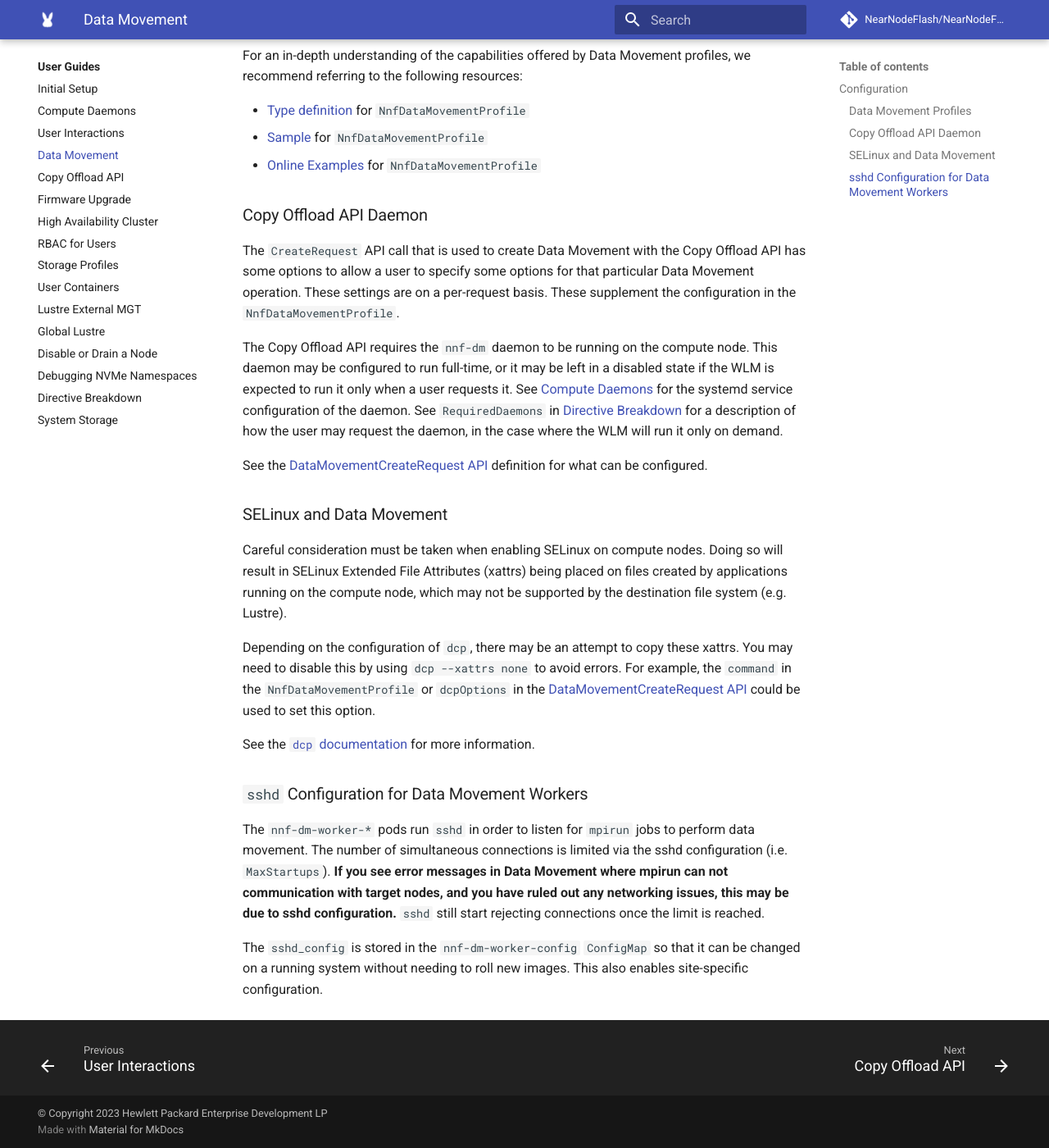
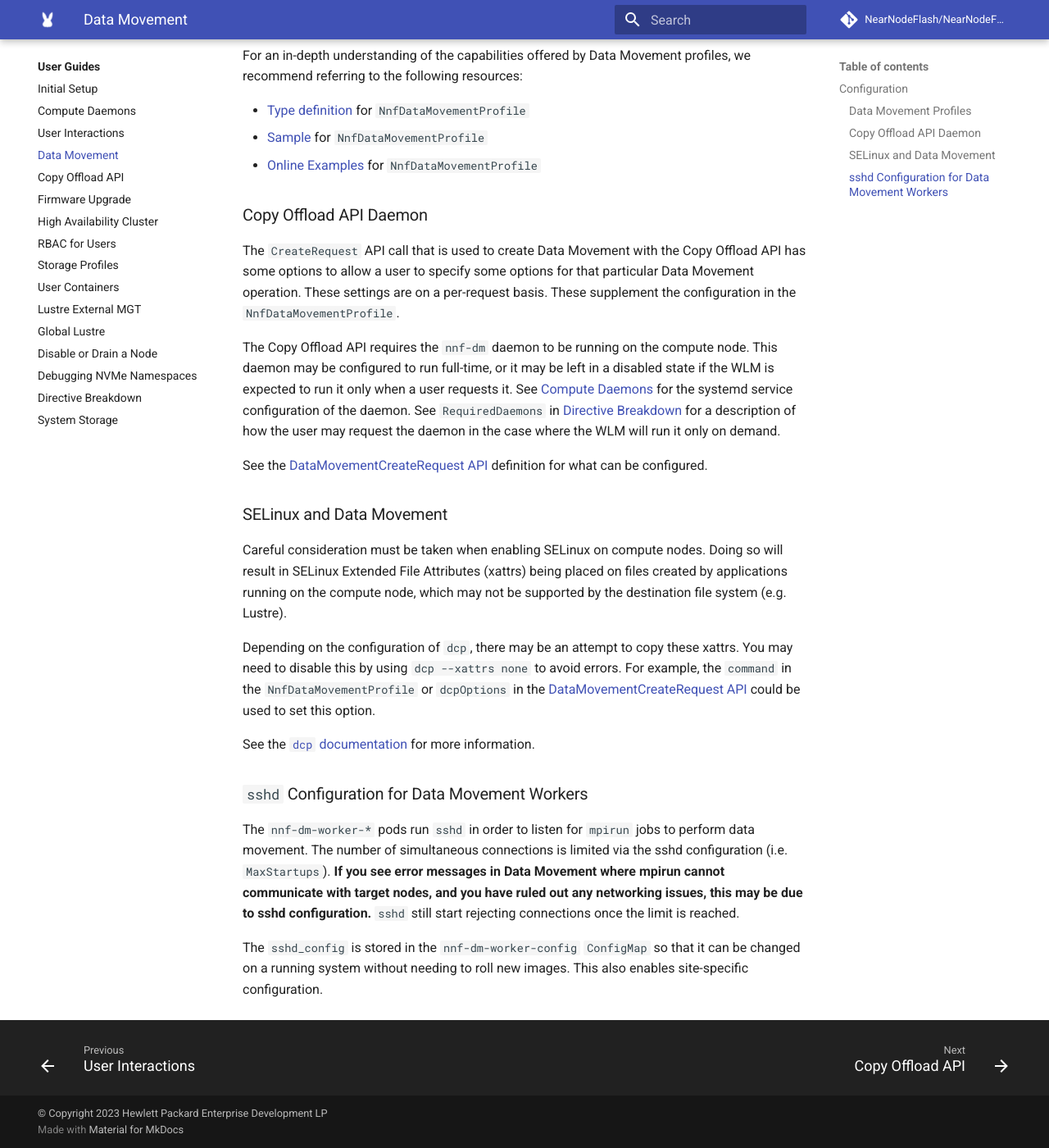
Before and after one commit to NearNodeFlash/NearNodeFlash.github.io, an MkDocs documentation site: the page built from docs/guides/data-movement/readme.md, in a window 1280 px wide and 1400 px high, scrolled down 614 px. Shown: the whole window at 82% size. Built offline with MkDocs 1.6.1 and Material for MkDocs 9.7.7, drawn with Linux system fonts in a browser that asks for light colours; comment, search, counter and statistics services are not loaded; the version menu is left out.

Commit message:
review comments

```diff
--- a/docs/guides/data-movement/readme.md
+++ b/docs/guides/data-movement/readme.md
@@ -42,7 +42,7 @@ be configured to run full-time, or it may be left in a disabled state if the WLM
 it only when a user requests it. See [Compute Daemons](../compute-daemons/readme.md) for the systemd
 service configuration of the daemon. See `RequiredDaemons` in [Directive
 Breakdown](../directive-breakdown/readme.md) for a description of how the user may request the
-daemon, in the case where the WLM will run it only on demand.
+daemon in the case where the WLM will run it only on demand.
 
 See the [DataMovementCreateRequest API](copy-offload-api.html#datamovement.DataMovementCreateRequest)
 definition for what can be configured.
@@ -66,7 +66,7 @@ information.
 
 The `nnf-dm-worker-*` pods run `sshd` in order to listen for `mpirun` jobs to perform data movement.
 The number of simultaneous connections is limited via the sshd configuration (i.e. `MaxStartups`).
-**If you see error messages in Data Movement where mpirun can not communication with target nodes,
+**If you see error messages in Data Movement where mpirun cannot communicate with target nodes,
 and you have ruled out any networking issues, this may be due to sshd configuration.** `sshd` still
 start rejecting connections once the limit is reached.
 
```
